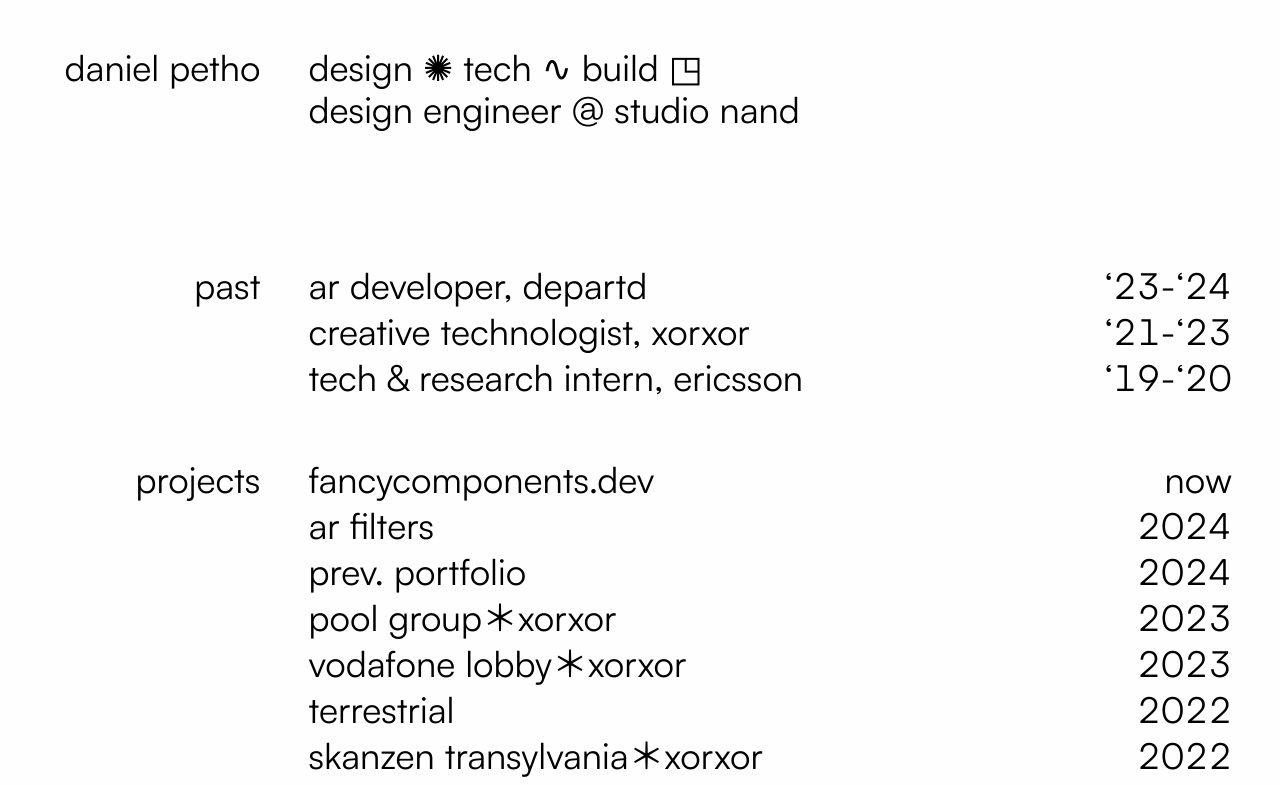
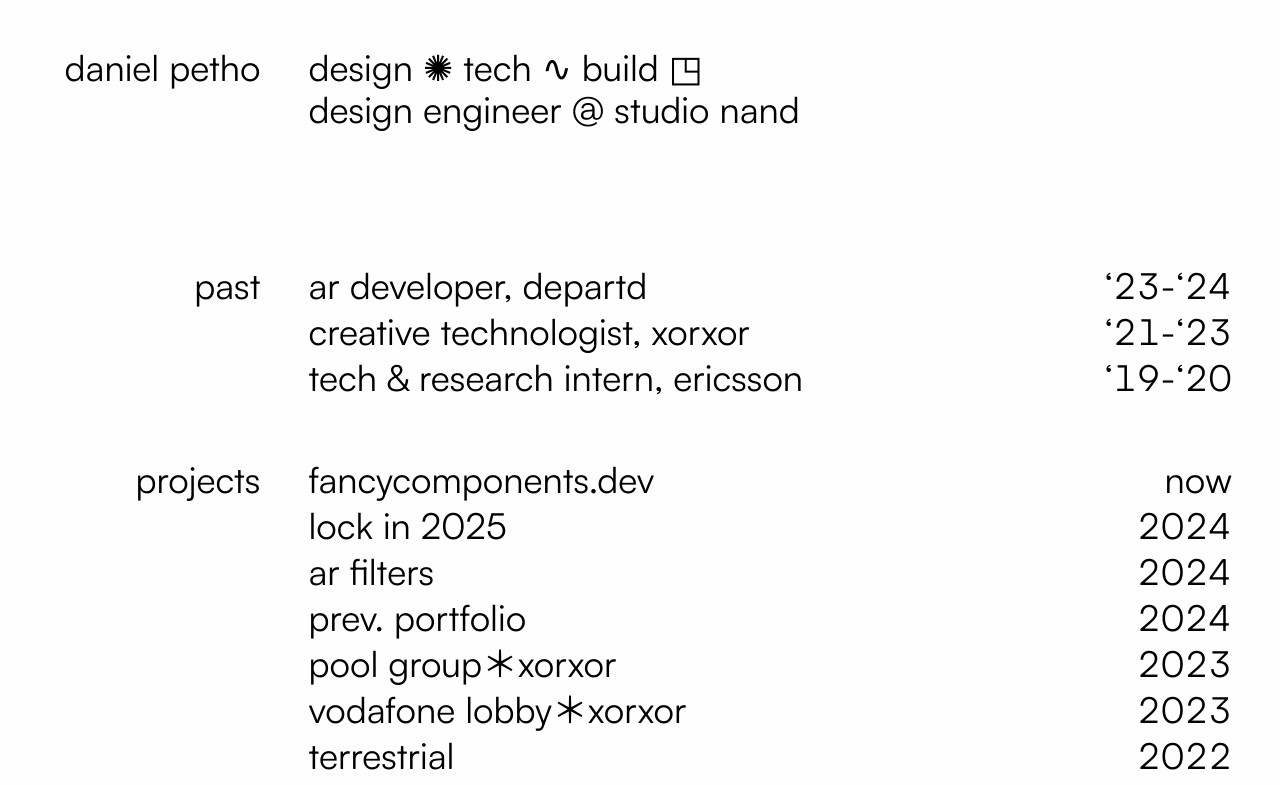
Before and after one commit to noorkarimmehedi/waitlist, a Next.js app: page / in a window 1280 px wide. Shown: the top 785 px of the page. Built offline with nearby package versions, Linux system fonts and the light colour scheme.

Commit message:
add new proj

```diff
--- a/src/data/content.ts
+++ b/src/data/content.ts
@@ -22,6 +22,12 @@
     year: "now",
     links: "https://fancycomponents.dev",
     img: "./img/fancy.webp"
+  },
+  {
+    title: "lock in 2025",
+    year: "2024",
+    links: "https://lock-in.danielpetho.com",
+    img: "./img/lock-in.webp"
   },
   {
     title: "ar filters",
```
Also changed, not shown: public/img/lock-in.webp (added).
